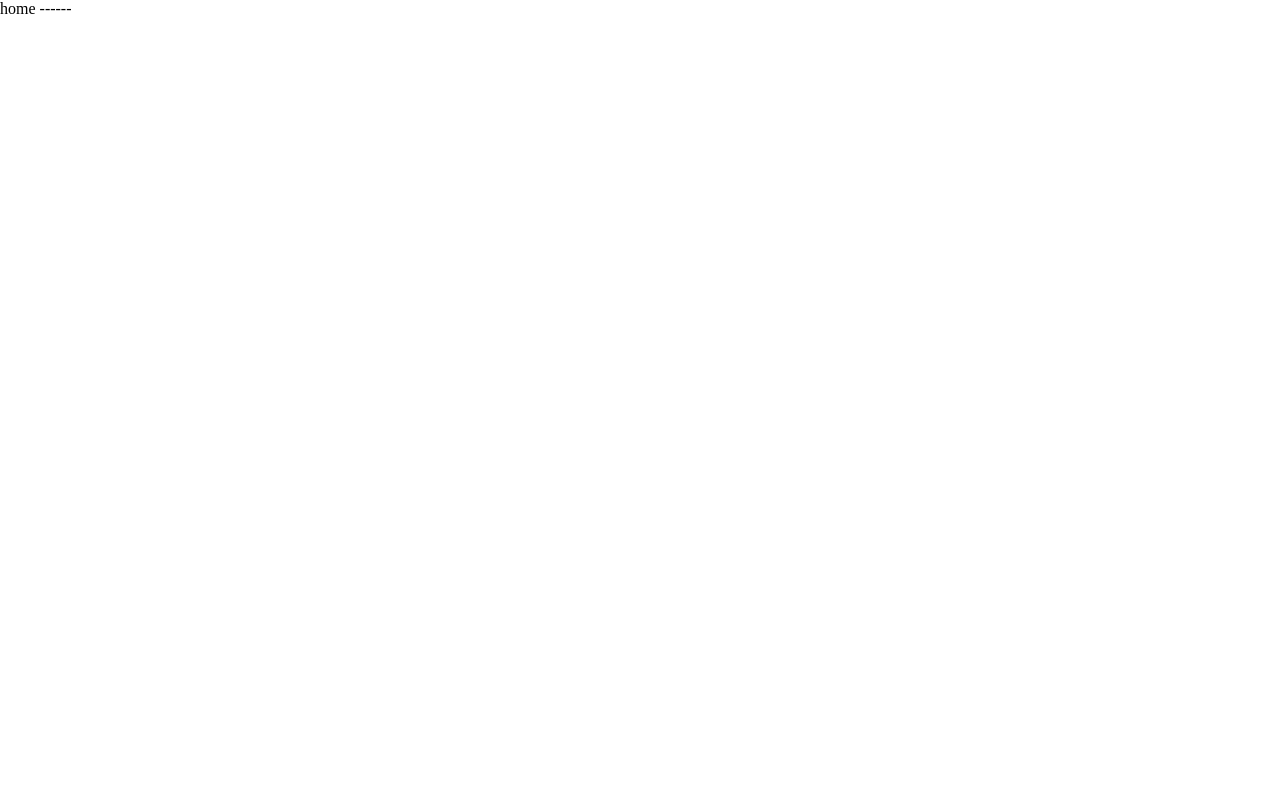
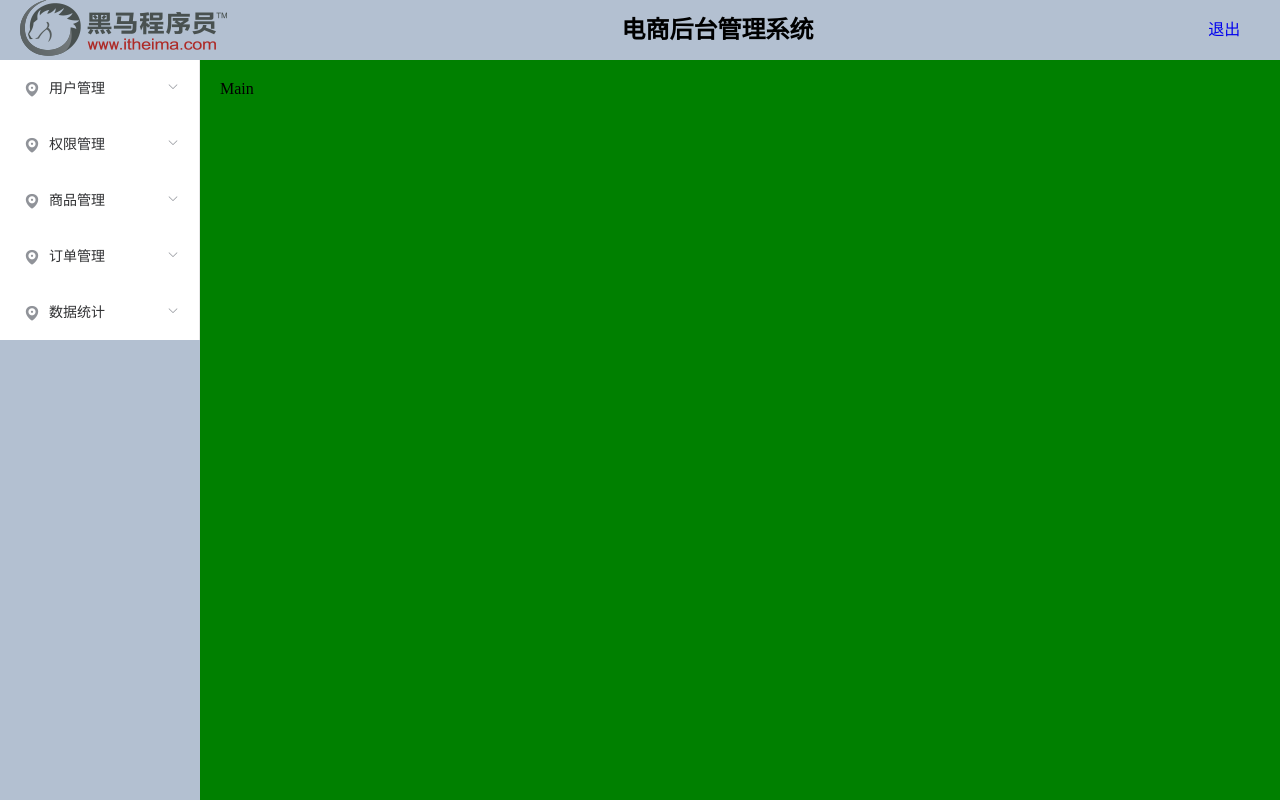
Before and after one commit to aasssda/shopmanagers, a Vue app: page /#/home in a window 1280 px wide. Built offline with nearby package versions, Linux system fonts and the light colour scheme.

Commit message:
home完成

```diff
--- a/src/components/home.vue
+++ b/src/components/home.vue
@@ -1,13 +1,154 @@
 <template>
-    <div>
-       home
-        ------
-    </div>
+  <el-container class="container">
+    <el-header>
+      <el-row>
+        <el-col :span="4">
+          <img
+            src="@/assets/logo.png"
+            alt="图片加载失败"
+          >
+        </el-col>
+        <el-col
+          :span="19"
+          class="middle"
+        >
+          <h2>电商后台管理系统</h2>
+        </el-col>
+        <el-col :span="1">
+          <div class="grid-content bg-purple">
+            <a
+              href="#"
+              @click.prevent="handleLoginout()"
+              class="loginout"
+            >退出</a>
+          </div>
+        </el-col>
+      </el-row>
+    </el-header>
+    <el-container>
+      <el-aside
+        class="aside"
+        width="200px"
+      >
+        <!-- 导航 -->
+        <el-menu
+          default-active="1"
+          :router="true"
+          :unique-opened="true"
+        >
+          <!--1 用户管理 -->
+          <el-submenu index="1">
+            <template slot="title">
+              <i class="el-icon-location"></i>
+              <span>用户管理</span>
+            </template>
+            <el-menu-item index="1-1">
+              <i class="el-icon-menu"></i>
+              用户列表
+            </el-menu-item>
+          </el-submenu>
+          <!-- 2权限管理 -->
+          <el-submenu index="2">
+            <template slot="title">
+              <i class="el-icon-location"></i>
+              <span>权限管理</span>
+            </template>
+            <el-menu-item index="1-1">
+              <i class="el-icon-menu"></i>
+              角色列表
+            </el-menu-item>
+            <el-menu-item index="1-1">
+              <i class="el-icon-menu"></i>
+              权限列表
+            </el-menu-item>
+          </el-submenu>
+          <!-- 3商品管理 -->
+          <el-submenu index="3">
+            <template slot="title">
+              <i class="el-icon-location"></i>
+              <span>商品管理</span>
+            </template>
+            <el-menu-item index="1-1">
+              <i class="el-icon-menu"></i>
+              商品列表
+            </el-menu-item>
+            <el-menu-item index="1-1">
+              <i class="el-icon-menu"></i>
+              分类参数
+            </el-menu-item>
+            <el-menu-item index="1-1">
+              <i class="el-icon-menu"></i>
+              商品分类
+            </el-menu-item>
+          </el-submenu>
+          <!-- 4.订单管理 -->
+          <el-submenu index="4">
+            <template slot="title">
+              <i class="el-icon-location"></i>
+              <span>订单管理</span>
+            </template>
+            <el-menu-item index="1-1">
+              <i class="el-icon-menu"></i>
+              订单列表
+            </el-menu-item>
+          </el-submenu>
+          <!-- 5数据统计 -->
+          <el-submenu index="5">
+            <template slot="title">
+              <i class="el-icon-location"></i>
+              <span>数据统计</span>
+            </template>
+            <el-menu-item index="1-1">
+              <i class="el-icon-menu"></i>
+              数据报表
+            </el-menu-item>
+          </el-submenu>
+        </el-menu>
+      </el-aside>
+      <el-main class="main"> Main </el-main>
+    </el-container>
+  </el-container>
 </template>
 
 <script>
-export default {}
+export default {
+  beforMount () {
+    if (!localStorage.getItem('token')) {
+      this.$router.push({
+        name: 'login'
+      })
+    }
+  },
+  methods: {
+  // 退出
+    handleLoginout() {
+      // 1.清除token
+      localStorage.clear()
+      // 2.跳转到login
+      this.$router.push({
+        name: 'login'
+      })
+      this.$message.warning('退出成功')
+    }
+  }
+}
+
 </script>
 
 <style>
+.container {
+  height: 100%;
+  background: #b3c0d1;
+}
+.middle {
+  text-align: center;
+  line-height: 60px;
+}
+.main {
+  background: green;
+}
+.loginout {
+  line-height: 60px;
+  text-decoration: none;
+}
 </style>
--- a/src/components/login.vue
+++ b/src/components/login.vue
@@ -35,32 +35,51 @@
   },
   methods: {
     // 登录请求
-    handlelogin () {
-      this.$http
-        .post(`login`, this.formdata)
-        .then(res => {
-          console.log(res)
+    async handlelogin () {
+      const res = await this.$http.post(`login`, this.formdata)
+      // console.log(res)
       const {
         data: {
-              data,
+          data: {token},
           meta: { msg, status }
         }
       } = res
+
       if (status === 200) {
-            console.log('login---success----')
+        localStorage.setItem('token', token)
+        this.$router.push({
+          name: 'home'
+        })
       } else {
-            console.log('error----')
+        // 用户名、密码错误
+        this.$message.error(msg)
       }
+      // .then(res => {
+      //   console.log(res)
+      //   const {
+      //     data: {
+      //       data,
+      //       meta: { msg, status }
+      //     }
+      //   } = res
+      // if (status === 200) {
+      //   this.$router.push({
+      //     name: 'home'
+      //   })
+      // } else {
+      //   // 用户名、密码错误
+      //    this.$message.error(msg)
+      // }
 
       // eg
       // const {per} = {per:"abc"}
       // console.log(per)
       // const {name:newname} = {name:'abc'}
       // console.log(newname);
-        })
-        .catch(err => {
-          console.log(err)
-        })
+      // })
+      // .catch(err => {
+      //   console.log(err)
+      // })
     }
   }
 }
```
Also changed, not shown: src/assets/logo.png (added). Lines whose indentation alone changed are shown as unchanged.
